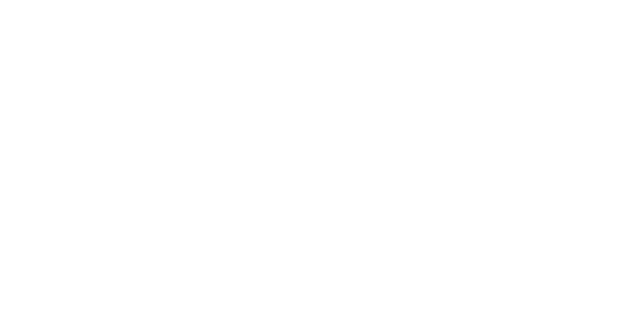
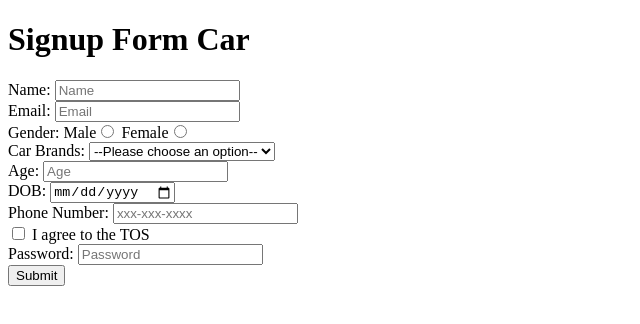
Before and after one commit to acciojob/signup-form-car-kuruvasaikiran11, a website: page main.html in a window 1280 px wide. Shown: the whole page, without its empty margins (0-640 px from the left). Drawn offline with Linux system fonts and the light colour scheme.

Commit message:
created a submission

```diff
--- a/main.html
+++ b/main.html
@@ -11,6 +11,51 @@
     <script type="text/javascript" src="./script.js">
 </script>
 
+	<h1>Signup Form Car</h1>
+	<form method="post">
+		<div>
+			<label for="name">Name:</label>
+			<input type="text" id="name" name="name" placeholder="Name" required>
+		</div>
+		<div>
+			<label for="email">Email:</label>
+			<input type="email" id="email" name="email" placeholder="Email" required>
+		</div>
+		<div>
+			<label for="gender">Gender:</label>
+			Male<input type="radio" id="gender_m" name="gender" required>
+			Female<input type="radio" id="gender_f" name="gender" required>
+		</div>
+		<div>
+			<label for="cars">Car Brands:</label>
+			<select id="cars" name="cars" required>
+				<option disabled selected>--Please choose an option--</option>
+				<option>BMW</option>
+				<option>Audi</option>
+				<option>Mercedez</option>
+			</select>
+		</div>
+		<div>
+			<label for="age">Age:</label>
+			<input type="number" id="age" name="age" placeholder="Age" required>
+		</div>
+		<div>
+			<label for="dob">DOB:</label>
+			<input type="date" id="dop" name="dop" required>
+		</div>
+		<div>
+			<label for="tel">Phone Number:</label>
+			<input type="tel" id="tel" name="tel" placeholder="xxx-xxx-xxxx">
+		</div>
+		<div>
+			<input type="checkbox" id="tos" name="tos" required> <label for="tos">I agree to the TOS</label>
+		</div>
+		<div>
+			<label for="password">Password:</label>
+			<input type="password" id="password" name="password" placeholder="Password" required>
+		</div>
+		<button type="submit">Submit</button>
+	</form>
 </body>
 
 </html>
```
